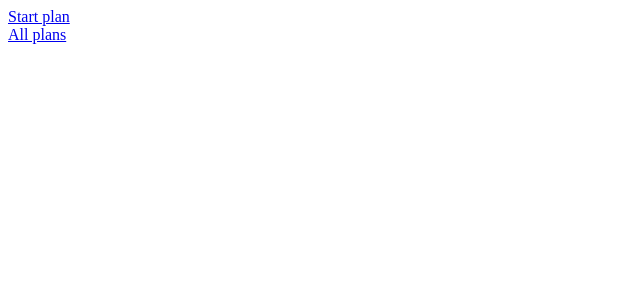
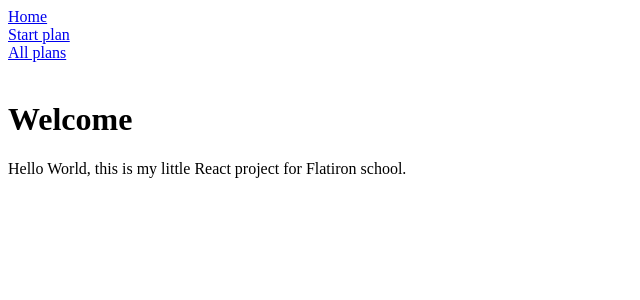
Before and after one commit to danielcampo1/gym-frontend, a React (Create React App) app: page /home in a window 1280 px wide. Shown: the top 300 px of the page, without its empty margins (0-640 px from the left). Built offline with nearby package versions, Linux system fonts and the light colour scheme; no server answers.

Commit message:
updated nav with Home link

```diff
--- a/src/components/home.js
+++ b/src/components/home.js
@@ -3,7 +3,10 @@ import React from "react";
 export default function Home() {
   return (
     <div>
-      <h1>Home</h1>
+      <h1>Welcome</h1>
+      <p>
+        Hello World, this is my little React project for Flatiron school.
+      </p>
     </div>
   );
 }
--- a/src/components/nav.js
+++ b/src/components/nav.js
@@ -6,6 +6,7 @@ export default class Navigation extends React.Component {
     render() {
       return (
     <div>
+        <Link to="/home">Home</Link><br/>
         <Link to="/plans/new">Start plan</Link><br/>
         <Link to="/plans">All plans</Link><br/>
     </div>
--- a/src/containers/plansContainer.js
+++ b/src/containers/plansContainer.js
@@ -5,6 +5,7 @@ import { getPlan } from '../redux/actions/gymAction'
 import planForm from '../components/planForm'
 import Plans from '../components/Plans'
 import Plan from '../components/Plan'
+import Home from '../components/home'
 
 
 class PlansContainer extends React.Component {
@@ -17,6 +18,7 @@ render() {
     return(
         <div>
             <Switch>
+            <Route path="/home" component={Home}/>
             <Route path="/plans/new" component={planForm}/>
             <Route path="/plan/:id" render = {(routerProps) => <Plan {...routerProps} plan={this.props.plan}/>}/>
             <Route path="/plans" render = {(routerProps) => <Plans {...routerProps} plan={this.props.plan}/>}/>
```
